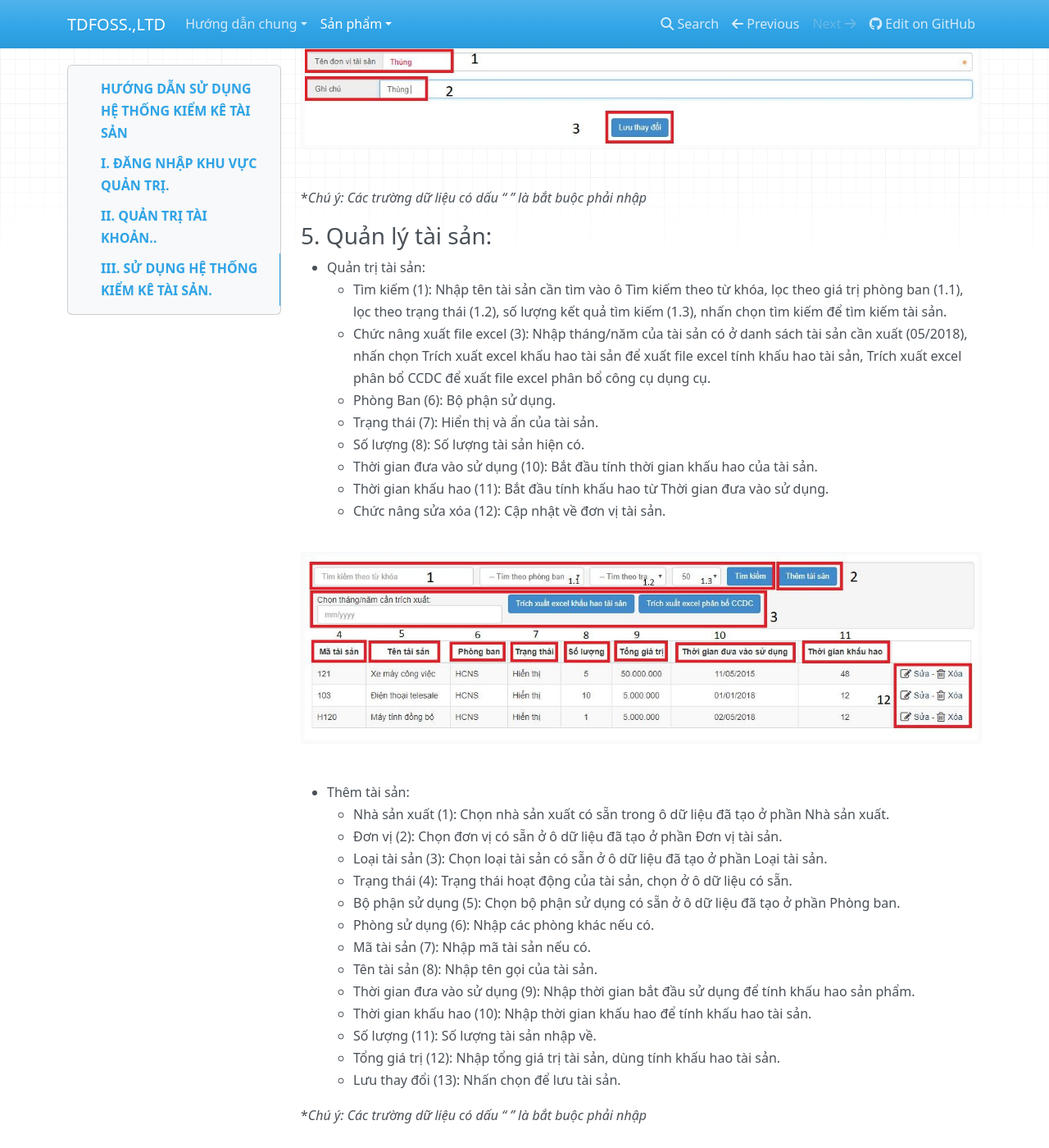
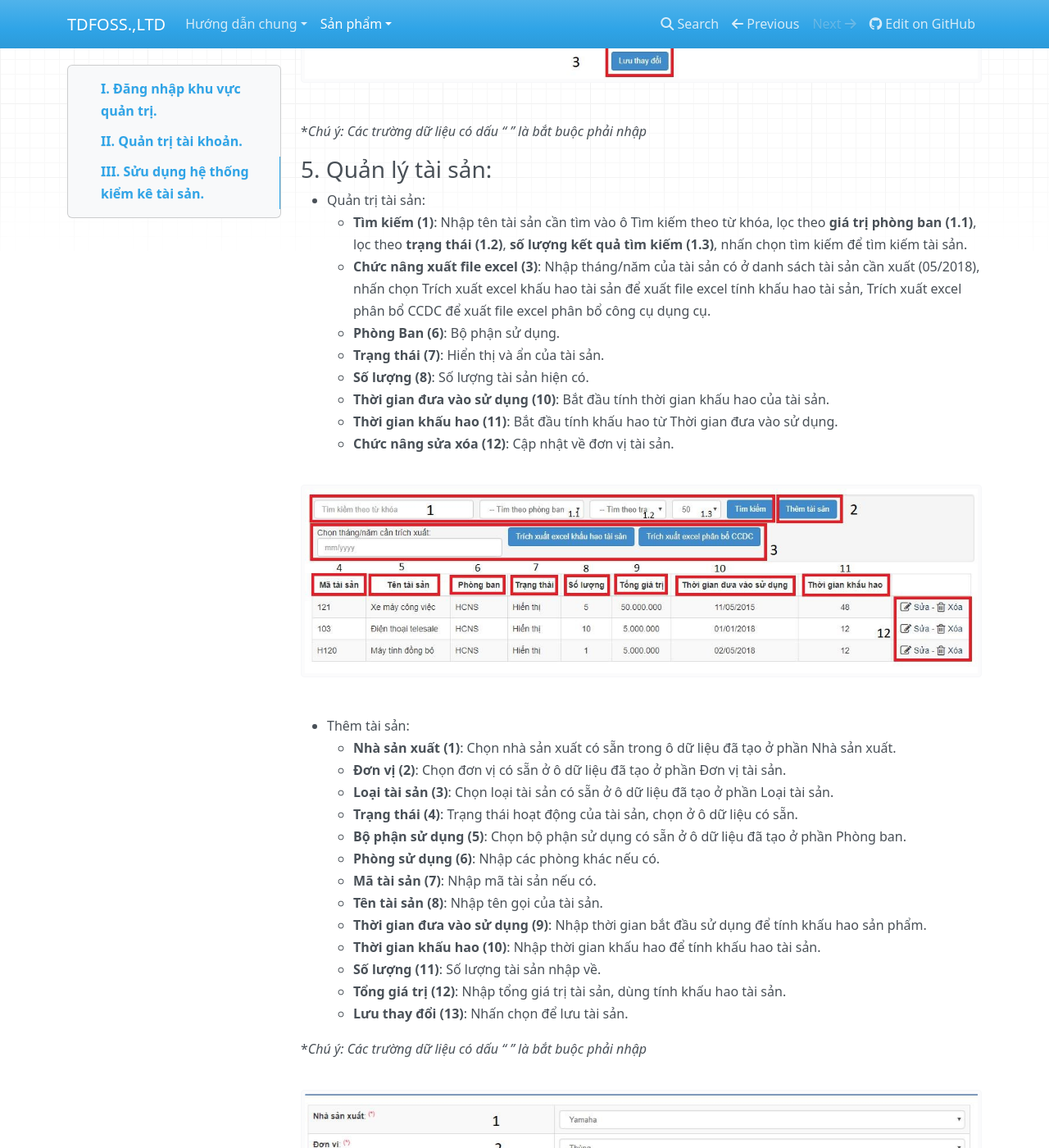
Before and after one commit to mynukeviet/docs-tdfoss, an MkDocs documentation site: the page built from docs/san-pham/kiem-ke-tai-san/index.md, in a window 1280 px wide and 1400 px high, scrolled down 6616 px. Shown: the whole window at 82% size. Built offline with MkDocs 1.6.1, drawn with Linux system fonts in a browser that asks for light colours; nearby versions of some CDN libraries; some of the changed text lies outside the part shown.

Commit message:
update tài liệu kiểm kê

```diff
--- a/docs/san-pham/kiem-ke-tai-san/index.md
+++ b/docs/san-pham/kiem-ke-tai-san/index.md
@@ -2,35 +2,33 @@
 title: Website kiểm kê tài sản
 ---
 
-## HƯỚNG DẪN SỬ DỤNG HỆ THỐNG KIỂM KÊ TÀI SẢN
+## I. Đăng nhập khu vực quản trị.
 
-## I. ĐĂNG NHẬP KHU VỰC QUẢN TRỊ.
-
--	Nếu là người quản trị hệ thống, bạn tiến hành truy cập vào tài khoản quản trị qua đường dẫn này [www.kiemke.cuudinh.vn/admin](http://kiemke.cuudinh.vn/admin).
+-	Nếu là người quản trị hệ thống, bạn tiến hành truy cập vào tài khoản quản trị qua đường dẫn này [www.domain.vn/admin](http://domain.vn/admin).
 
 -	Thông tin username + password đã được gửi qua email người chịu trách nhiệm dự án.
 
-## II.	QUẢN TRỊ TÀI KHOẢN..
+## II.	Quản trị tài khoản.
 
 ### 1. Thêm tài khoản mới:
-- Chọn module Quản lý tài khoản, chọn Menu Thêm tài khoản mới (hoặc URL này [www.kiemke.cuudinh.vn/admin/index.php?language=vi&nv=users&op=user_add](http://kiemke.cuudinh.vn/admin/index.php?language=vi&nv=users&op=user_add)).
+- Chọn module Quản lý tài khoản, chọn Menu Thêm tài khoản mới (hoặc URL này [www.domain.vn/admin/index.php?language=vi&nv=users&op=user_add](http://domain.vn/admin/index.php?language=vi&nv=users&op=user_add)).
 - Nhập dữ liệu theo mẫu:
-	- Tài khoản (1): Nhập họ và tên của chủ tài khoản.
-	- Email (2): Nhập địa chỉ mail của tài khoản.
-	- Mật khẩu (3): Nhập mật khẩu truy cập cho tài khoản. Có thể nhập trực tiếp hoặc chọn Tạo mật khẩu ngẫu nhiên (4). Hệ thống sẽ tự dộng tạo và gửi về mail của tài khoản.
-	- Lặp lại mật khẩu (5): Nhập lại mật khẩu. Có thể chọn hiển thị mật khẩu tại vị trí 6.
-	- Họ và tên đệm (7): Nhập Họ và tên đệm của người dùng.
-	- Tên (8): Nhập tên người dùng.
-	- Giới tính (9): Chọn giới tính người dùng.
-	- Ngày tháng năm sinh (10): Chọn ngày tháng năm sinh.
-	- Chữ ký (11): Tạo chữ ký sẽ hiển thị ở phần thông tin cá nhân.
-	- Câu hỏi bảo mật (12) và Trả lời câu hỏi (13): Sử dụng để bảo vệ tài khoản.
-	- Hình đại diện (14): Chọn hình đại diện cho tài khoản. Chọn thêm file ảnh tại vị trí số (15).
-	- Hiển thị mail (16): Cho phép hiển thị mail trên danh sách tài khoản nếu tích chọn.
-	- Là tài khoản của nhóm (17): Tích chọn nhóm cho tài khoản vừa thêm.
-	- Là thành viên chính thức (18): Tích chọn nếu tài khoản là thành viên chính thức.
-	- Gửi mail thông báo (19) Khi tích mọi, các thông tin của tài khoản sẽ được gửi về mail của tài khoản.
-	- Thêm tài khoản (20): Nhấn chọn Thêm tài khoản để lưu lại dữ liệu.
+	- **Tài khoản (1)**: Nhập họ và tên của chủ tài khoản.
+	- **Email (2)**: Nhập địa chỉ mail của tài khoản.
+	- **Mật khẩu (3)**: Nhập mật khẩu truy cập cho tài khoản. Có thể nhập trực tiếp hoặc chọn Tạo mật khẩu ngẫu nhiên (4). Hệ thống sẽ tự dộng tạo và gửi về mail của tài khoản.
+	- **Lặp lại mật khẩu (5)**: Nhập lại mật khẩu. Có thể chọn hiển thị mật khẩu tại vị trí 6.
+	- **Họ và tên đệm (7)**: Nhập Họ và tên đệm của người dùng.
+	- **Tên (8)**: Nhập tên người dùng.
+	- **Giới tính (9)**: Chọn giới tính người dùng.
+	- **Ngày tháng năm sinh (10)**: Chọn ngày tháng năm sinh.
+	- **Chữ ký (11)**: Tạo chữ ký sẽ hiển thị ở phần thông tin cá nhân.
+	- **Câu hỏi bảo mật (12)** và **Trả lời câu hỏi (13)**: Sử dụng để bảo vệ tài khoản.
+	- **Hình đại diện (14)**: Chọn hình đại diện cho tài khoản. Chọn thêm file ảnh tại vị trí số (15).
+	- **Hiển thị mail (16)**: Cho phép hiển thị mail trên danh sách tài khoản nếu tích chọn.
+	- **Là tài khoản của nhóm (17)**: Tích chọn nhóm cho tài khoản vừa thêm.
+	- **Là thành viên chính thức (18)**: Tích chọn nếu tài khoản là thành viên chính thức.
+	- **Gửi mail thông báo (19)** Khi tích mọi, các thông tin của tài khoản sẽ được gửi về mail của tài khoản.
+	- **Thêm tài khoản (20)**: Nhấn chọn Thêm tài khoản để lưu lại dữ liệu.
 
 **Chú ý: Các trường dữ liệu có dấu “ <span class="red">*</span>  ” là bắt buộc phải nhập**
 
@@ -40,13 +38,13 @@
 
 Hệ thống quản lý các tài khoản trên hệ thống dưới dạng danh sách với các thông tin sau:
 
-- Tài khoản (1): Tên tài khoản
-- Họ và tên (2): Họ tên chủ tài khoản
-- Mail (3): Địa chỉ mail của tài khoản
-- Ngày đăng ký (4): Ngày đăng ký tài khoản
-- Hoạt động (5): Tình trạng hoạt động của tài khoản
-- Chức năng (6): Sửa hoặc xóa thông tin tài khoản.
-- Tìm kiếm (7): Hệ thống hỗ trợ tìm kiếm tài khoản trên danh sách.
+- **Tài khoản (1)**: Tên tài khoản
+- **Họ và tên (2)**: Họ tên chủ tài khoản
+- **Mail (3)**: Địa chỉ mail của tài khoản
+- **Ngày đăng ký (4)**: Ngày đăng ký tài khoản
+- **Hoạt động (5)**: Tình trạng hoạt động của tài khoản
+- **Chức năng (6)**: Sửa hoặc xóa thông tin tài khoản.
+- **Tìm kiếm (7)**: Hệ thống hỗ trợ tìm kiếm tài khoản trên danh sách.
 
 ![](images/2.jpg)
 
@@ -76,50 +74,50 @@
 
 Danh sách các tài khoản quản trị trên trang gồm các dữ liệu:
 
-- Tên tài khoản (1): Tên tài khoản quản trị.
-- Email (2): Địa chỉ mail của tài khoản.
-- Chức danh (3): Chức danh của tài khoản quản trị.
-- Quyền hạn (4): Quyền hạn của tài khoản quản trị trên trang.
-- Tình trạng hiện tại (5): Tình trạng hoạt động của tài khoản.
-- Chức năng (6): Sửa, đình chỉ hoạt động, xóa tài khoản quản trị Tài khoản quản trị chỉ được phép sửa hoặc xóa tài khoản quản trị cùng hoặc dưới cấp.
+- **Tên tài khoản (1)**: Tên tài khoản quản trị.
+- **Email (2)**: Địa chỉ mail của tài khoản.
+- **Chức danh (3)**: Chức danh của tài khoản quản trị.
+- **Quyền hạn (4)**: Quyền hạn của tài khoản quản trị trên trang.
+- **Tình trạng hiện tại (5)**: Tình trạng hoạt động của tài khoản.
+- **Chức năng (6)**: Sửa, đình chỉ hoạt động, xóa tài khoản quản trị Tài khoản quản trị chỉ được phép sửa hoặc xóa tài khoản quản trị cùng hoặc dưới cấp.
 
 ![](images/4.jpg)
 
-## III. SỬ DỤNG HỆ THỐNG KIỂM KÊ TÀI SẢN.
+## III. Sửu dụng hệ thống kiểm kê tài sản.
 
-Truy cập tên miền chính [www.kiemke.cuudinh.vn](kiemke.cuudinh.vn ) và đăng nhập tài khoản đã được cấp
+Truy cập tên miền chính [www.domain.vn](http://domain.vn) và đăng nhập tài khoản đã được cấp
 
 ### 1. Loại tài sản:
 
 - Quản trị tài sản:
-	- Thêm loại tài sản (1): Thêm loại tài sản mới.
-	- Tên loại tài sản (2): Tên các loại tài sản hiện có.
-	- Ghi chú (3): Ghi chú về tài sản.
-	- Chức nâng sửa xóa (4): Cập nhật về tài sản.
+	- **Thêm loại tài sản (1)**: Thêm loại tài sản mới.
+	- **Tên loại tài sản (2)**: Tên các loại tài sản hiện có.
+	- **Ghi chú (3)**: Ghi chú về tài sản.
+	- **Chức nâng sửa xóa (4)**: Cập nhật về tài sản.
 
 ![](images/5.jpg)
 
 - Thêm loại tài sản: Nhập dữ liệu theo mẫu ( <span class="red">*</span> là bắt buộc ).
-	- Tên loại tài sản (1): Nhập tên tài sản.
-	- Ghi chú (2): Nhập ghi chú về loại tài sản nếu có.
-	- Lưu thay đổi (3): Nhấn chọn để lưu dữ liệu.
+	- **Tên loại tài sản (1)**: Nhập tên tài sản.
+	- **Ghi chú (2)**: Nhập ghi chú về loại tài sản nếu có.
+	- **Lưu thay đổi (3)**: Nhấn chọn để lưu dữ liệu.
 
 ![](images/6.jpg)
 
 ### 2. Nhà sản xuất:
 
 - Quản trị nhà sản xuất:
-	- Thêm nhà sản xuất (1): Thêm nhà sản xuất mới.
-	- Tên nhà sản xuất (2): Tên các nhà sản xuất hiện có.
-	- Ghi chú (3): Ghi chú về nhà sản xuất.
-	- Chức nâng sửa xóa (4): Cập nhật về nhà sản xuất.
+	- **Thêm nhà sản xuất (1)**: Thêm nhà sản xuất mới.
+	- **Tên nhà sản xuất (2)**: Tên các nhà sản xuất hiện có.
+	- **Ghi chú (3)**: Ghi chú về nhà sản xuất.
+	- **Chức nâng sửa xóa (4)**: Cập nhật về nhà sản xuất.
 
 ![](images/7.jpg)
 
 - Thêm nhà sản xuất
-	- Tên nhà sản xuất (1): Nhập nhà sản xuất .
-	- Ghi chú (2): Nhập ghi chú về nhà sản xuất nếu có.
-	- Lưu thay đổi (3): Nhấn chọn để lưu dữ liệu.
+	- **Tên nhà sản xuất (1)**: Nhập nhà sản xuất .
+	- **Ghi chú (2)**: Nhập ghi chú về nhà sản xuất nếu có.
+	- **Lưu thay đổi (3)**: Nhấn chọn để lưu dữ liệu.
 
 ![](images/8.jpg)
 
@@ -128,18 +126,18 @@
 ### 3. Phòng ban:
 
 - Quản trị phòng ban:
-	- Thêm phòng ban (1): Thêm phòng ban mới.
-	- Tên phòng ban (2): Tên các phòng ban hiện có.
-	- Ghi chú (3): Ghi chú về phòng ban.
-	- Chức nâng sửa xóa (4): Cập nhật về phòng ban.
+	- **Thêm phòng ban (1)**: Thêm phòng ban mới.
+	- **Tên phòng ban (2)**: Tên các phòng ban hiện có.
+	- **Ghi chú (3)**: Ghi chú về phòng ban.
+	- **Chức nâng sửa xóa (4)**: Cập nhật về phòng ban.
 
 ![](images/9.jpg)
 
 - Thêm phòng ban:
-	- Người quản lý (1): Chọn người quản lý có tài khoản quản trị ở hệ thống.
-	- Tên phòng ban (2): Nhập phòng ban .
-	- Ghi chú (3): Nhập ghi chú về phòng ban nếu có.
-	- Lưu thay đổi (4): Nhấn chọn để lưu dữ liệu
+	- **Người quản lý (1)**: Chọn người quản lý có tài khoản quản trị ở hệ thống.
+	- **Tên phòng ban (2)**: Nhập phòng ban .
+	- **Ghi chú (3)**: Nhập ghi chú về phòng ban nếu có.
+	- **Lưu thay đổi (4)**: Nhấn chọn để lưu dữ liệu
 
 **Chú ý: Các trường dữ liệu có dấu “ <span class="red">*</span>  ” là bắt buộc phải nhập**
 
@@ -148,17 +146,17 @@
 ### 4. Đơn vị tài sản:
 
 - Quản trị đơn vị tài sản:
-	- Thêm đơn vị tài sản (1): Thêm đơn vị tài sản mới.
-	- Tên đơn vị tài sản (2): Tên các đơn vị tài sản hiện có.
-	- Ghi chú (3): Ghi chú về đơn vị tài sản.
-	- Chức nâng sửa xóa (4): Cập nhật về đơn vị tài sản.
+	- **Thêm đơn vị tài sản (1)**: Thêm đơn vị tài sản mới.
+	- **Tên đơn vị tài sản (2)**: Tên các đơn vị tài sản hiện có.
+	- **Ghi chú (3)**: Ghi chú về đơn vị tài sản.
+	- **Chức nâng sửa xóa (4)**: Cập nhật về đơn vị tài sản.
 
 ![](images/11.jpg)
 
 - Thêm đơn vị tài sản:
-	- Tên đơn vị tài sản (1): Nhập đơn vị tài sản .
-	- Ghi chú (2): Nhập ghi chú về đơn vị tài sản nếu có.
-	- Lưu thay đổi (3): Nhấn chọn để lưu dữ liệu.
+	- **Tên đơn vị tài sản (1)**: Nhập đơn vị tài sản .
+	- **Ghi chú (2)**: Nhập ghi chú về đơn vị tài sản nếu có.
+	- **Lưu thay đổi (3)**: Nhấn chọn để lưu dữ liệu.
 
 ![](images/12.jpg)
 
@@ -167,32 +165,31 @@
 ### 5. Quản lý tài sản:
 
 - Quản trị tài sản:
-	- Tìm kiếm (1): Nhập tên tài sản cần tìm vào ô Tìm kiếm theo từ khóa, lọc theo giá trị phòng ban (1.1), lọc theo trạng thái (1.2), số lượng kết quả tìm kiếm (1.3), nhấn chọn tìm kiếm để tìm kiếm tài sản.
-	- Chức nâng xuất file excel (3): Nhập tháng/năm của tài sản có ở danh sách tài sản cần xuất (05/2018), nhấn chọn Trích xuất excel khấu hao tài sản để xuất file excel tính khấu hao tài sản,
-	Trích xuất excel phân bổ CCDC để xuất file excel phân bổ công cụ dụng cụ.
-	- Phòng Ban (6): Bộ phận sử dụng.
-	- Trạng thái (7): Hiển thị và ẩn của tài sản.
-	- Số lượng (8): Số lượng tài sản hiện có.
-	- Thời gian đưa vào sử dụng (10): Bắt đầu tính thời gian khấu hao của tài sản.
-	- Thời gian khấu hao (11): Bắt đầu tính khấu hao từ Thời gian đưa vào sử dụng.
-	- Chức nâng sửa xóa (12): Cập nhật về đơn vị tài sản.
+	- **Tìm kiếm (1)**: Nhập tên tài sản cần tìm vào ô Tìm kiếm theo từ khóa, lọc theo **giá trị phòng ban (1.1)**, lọc theo **trạng thái (1.2)**, **số lượng kết quả tìm kiếm (1.3)**, nhấn chọn tìm kiếm để tìm kiếm tài sản.
+	- **Chức nâng xuất file excel (3)**: Nhập tháng/năm của tài sản có ở danh sách tài sản cần xuất (05/2018), nhấn chọn Trích xuất excel khấu hao tài sản để xuất file excel tính khấu hao tài sản, Trích xuất excel phân bổ CCDC để xuất file excel phân bổ công cụ dụng cụ.
+	- **Phòng Ban (6)**: Bộ phận sử dụng.
+	- **Trạng thái (7)**: Hiển thị và ẩn của tài sản.
+	- **Số lượng (8)**: Số lượng tài sản hiện có.
+	- **Thời gian đưa vào sử dụng (10)**: Bắt đầu tính thời gian khấu hao của tài sản.
+	- **Thời gian khấu hao (11)**: Bắt đầu tính khấu hao từ Thời gian đưa vào sử dụng.
+	- **Chức nâng sửa xóa (12)**: Cập nhật về đơn vị tài sản.
 
 ![](images/13.jpg)
 
 - Thêm tài sản:
-	- Nhà sản xuất (1): Chọn nhà sản xuất có sẵn trong ô dữ liệu đã tạo ở phần Nhà sản xuất.
-	- Đơn vị (2): Chọn đơn vị có sẵn ở ô dữ liệu đã tạo ở phần Đơn vị tài sản.
-	- Loại tài sản (3): Chọn loại tài sản có sẵn ở ô dữ liệu đã tạo ở phần Loại tài sản.
-	- Trạng thái (4): Trạng thái hoạt động của tài sản, chọn ở ô dữ liệu có sẵn.
-	- Bộ phận sử dụng (5): Chọn bộ phận sử dụng có sẵn ở ô dữ liệu đã tạo ở phần Phòng ban.
-	- Phòng sử dụng (6): Nhập các phòng khác nếu có.
-	- Mã tài sản (7): Nhập mã tài sản nếu có.
-	- Tên tài sản (8): Nhập tên gọi của tài sản.
-	- Thời gian đưa vào sử dụng (9): Nhập thời gian bắt đầu sử dụng để tính khấu hao sản phẩm.
-	- Thời gian khấu hao (10): Nhập thời gian khấu hao để tính khấu hao tài sản.
-	- Số lượng (11): Số lượng tài sản nhập về.
-	- Tổng giá trị (12): Nhập tổng giá trị tài sản, dùng tính khấu hao tài sản.
-	- Lưu thay đổi (13): Nhấn chọn để lưu tài sản.
+	- **Nhà sản xuất (1)**: Chọn nhà sản xuất có sẵn trong ô dữ liệu đã tạo ở phần Nhà sản xuất.
+	- **Đơn vị (2)**: Chọn đơn vị có sẵn ở ô dữ liệu đã tạo ở phần Đơn vị tài sản.
+	- **Loại tài sản (3)**: Chọn loại tài sản có sẵn ở ô dữ liệu đã tạo ở phần Loại tài sản.
+	- **Trạng thái (4)**: Trạng thái hoạt động của tài sản, chọn ở ô dữ liệu có sẵn.
+	- **Bộ phận sử dụng (5)**: Chọn bộ phận sử dụng có sẵn ở ô dữ liệu đã tạo ở phần Phòng ban.
+	- **Phòng sử dụng (6)**: Nhập các phòng khác nếu có.
+	- **Mã tài sản (7)**: Nhập mã tài sản nếu có.
+	- **Tên tài sản (8)**: Nhập tên gọi của tài sản.
+	- **Thời gian đưa vào sử dụng (9)**: Nhập thời gian bắt đầu sử dụng để tính khấu hao sản phẩm.
+	- **Thời gian khấu hao (10)**: Nhập thời gian khấu hao để tính khấu hao tài sản.
+	- **Số lượng (11)**: Số lượng tài sản nhập về.
+	- **Tổng giá trị (12)**: Nhập tổng giá trị tài sản, dùng tính khấu hao tài sản.
+	- **Lưu thay đổi (13)**: Nhấn chọn để lưu tài sản.
 
 **Chú ý: Các trường dữ liệu có dấu “ <span class="red">*</span>  ” là bắt buộc phải nhập**
 
```
Also changed, not shown: other parts of docs/san-pham/kiem-ke-tai-san/index.md (+34 -34 lines).
